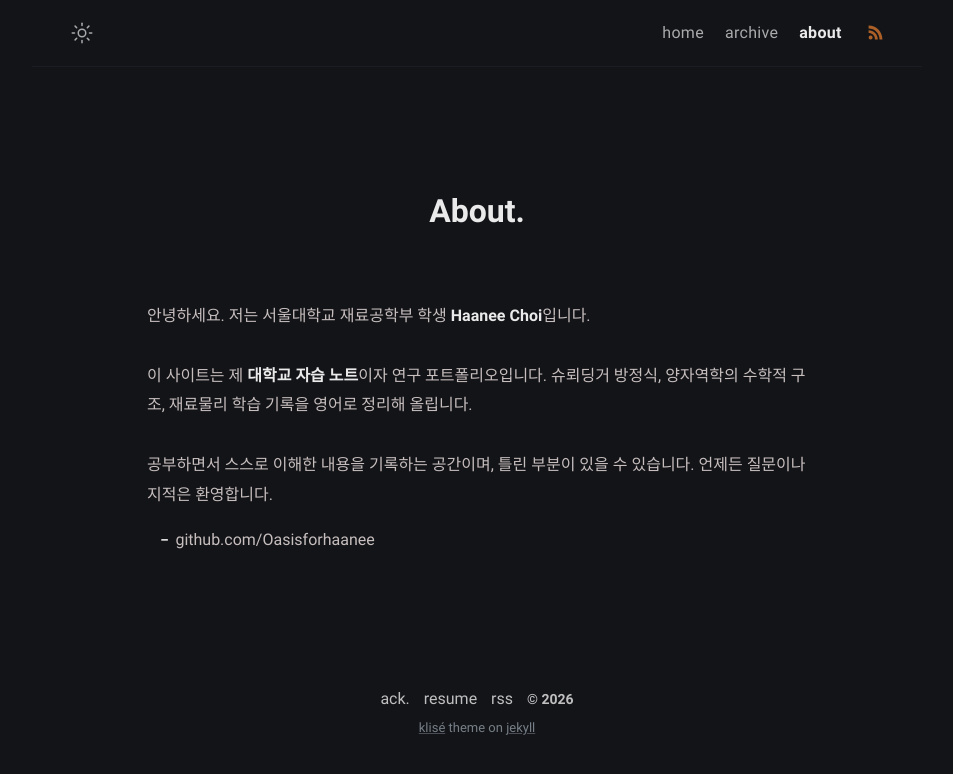
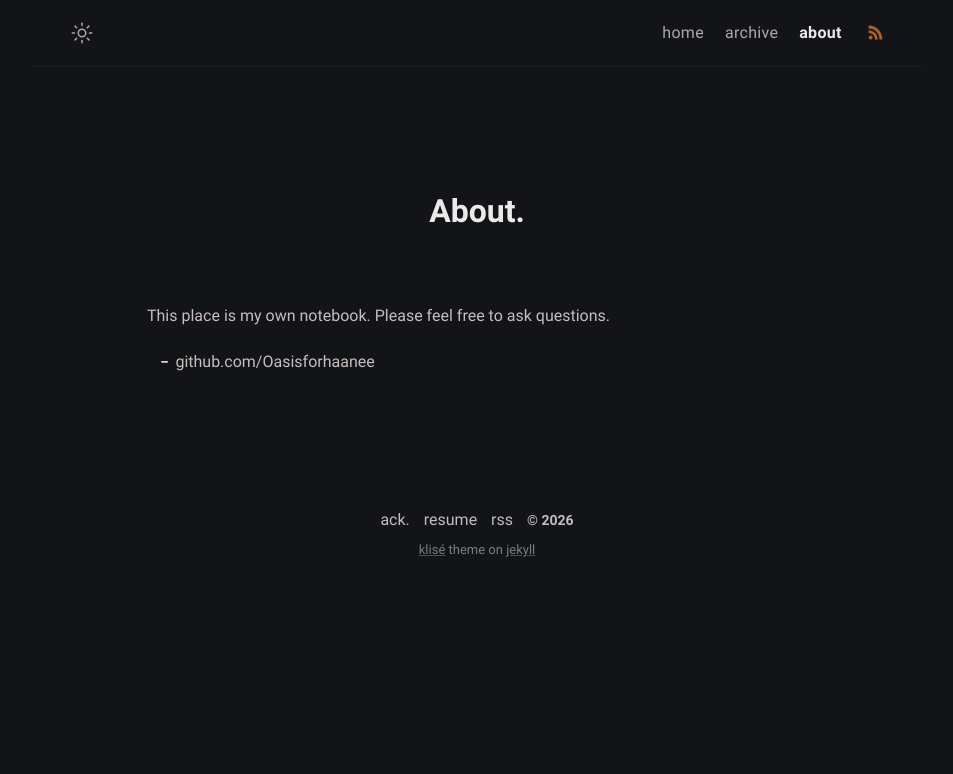
Before and after one commit to Oasisforhaanee/Oasisforhaanee.github.io, a Jekyll site: the page built from about.md, in a window 1280 px wide. Shown: the top 774 px of the page, without its empty margins (163-1116 px from the left). Built offline with Jekyll 4.4.1, drawn with Linux system fonts in a browser that asks for light colours.

Commit message:
Simplify about page to English

```diff
--- a/about.md
+++ b/about.md
@@ -2,14 +2,10 @@
 title: About
 permalink: /about/
 layout: page
-excerpt: 서울대학교 재료공학부 / 대학교 자습 노트 — 양자역학, 재료물리, 수학 학습 기록.
+excerpt: My own notebook.
 comments: false
 ---
 
-안녕하세요. 저는 서울대학교 재료공학부 학생 **Haanee Choi**입니다.
-
-이 사이트는 제 **대학교 자습 노트**이자 연구 포트폴리오입니다. 슈뢰딩거 방정식, 양자역학의 수학적 구조, 재료물리 학습 기록을 영어로 정리해 올립니다.
-
-공부하면서 스스로 이해한 내용을 기록하는 공간이며, 틀린 부분이 있을 수 있습니다. 언제든 질문이나 지적은 환영합니다.
+This place is my own notebook. Please feel free to ask questions.
 
 - github.com/{{ site.author.github }}
```
